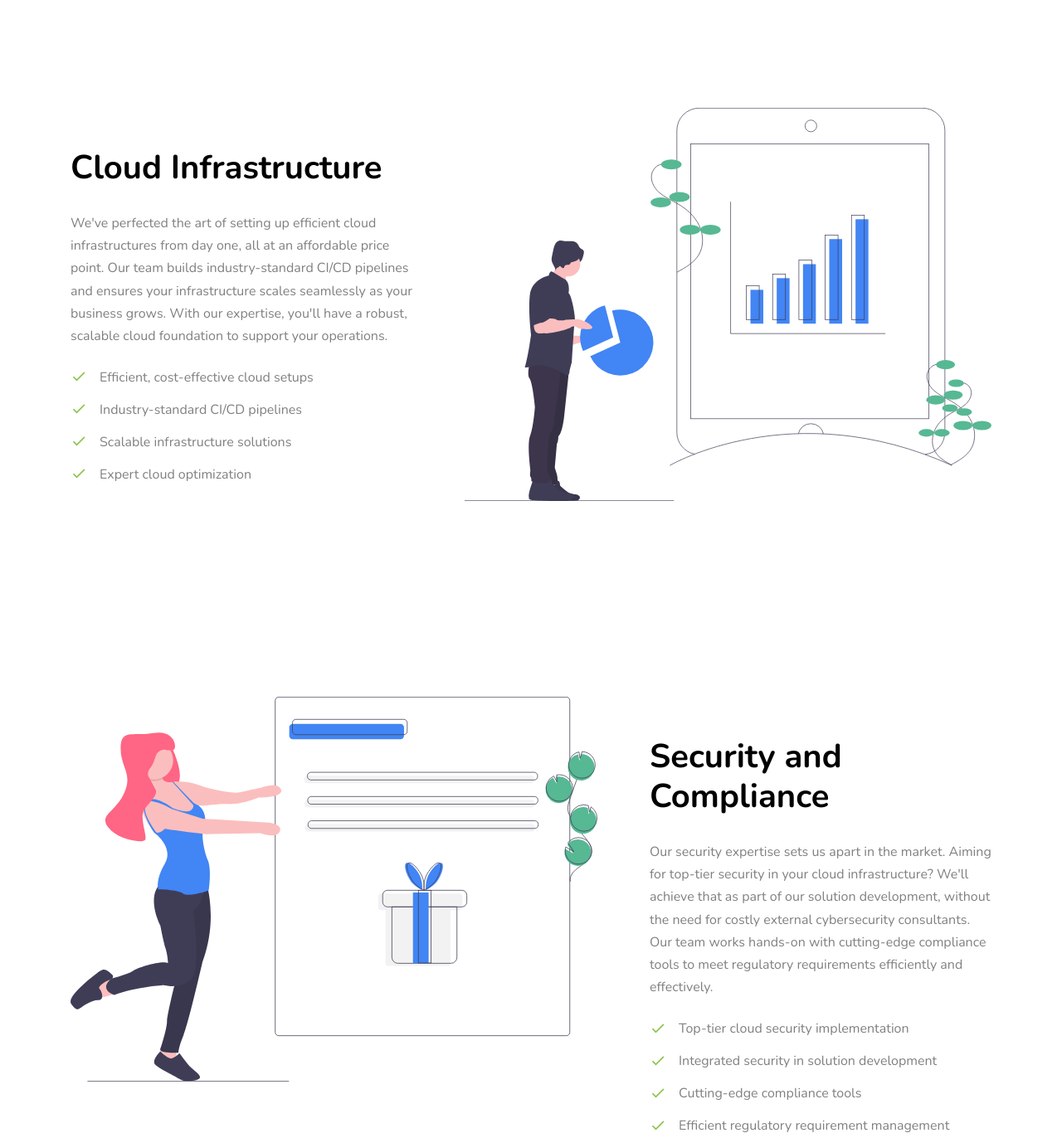
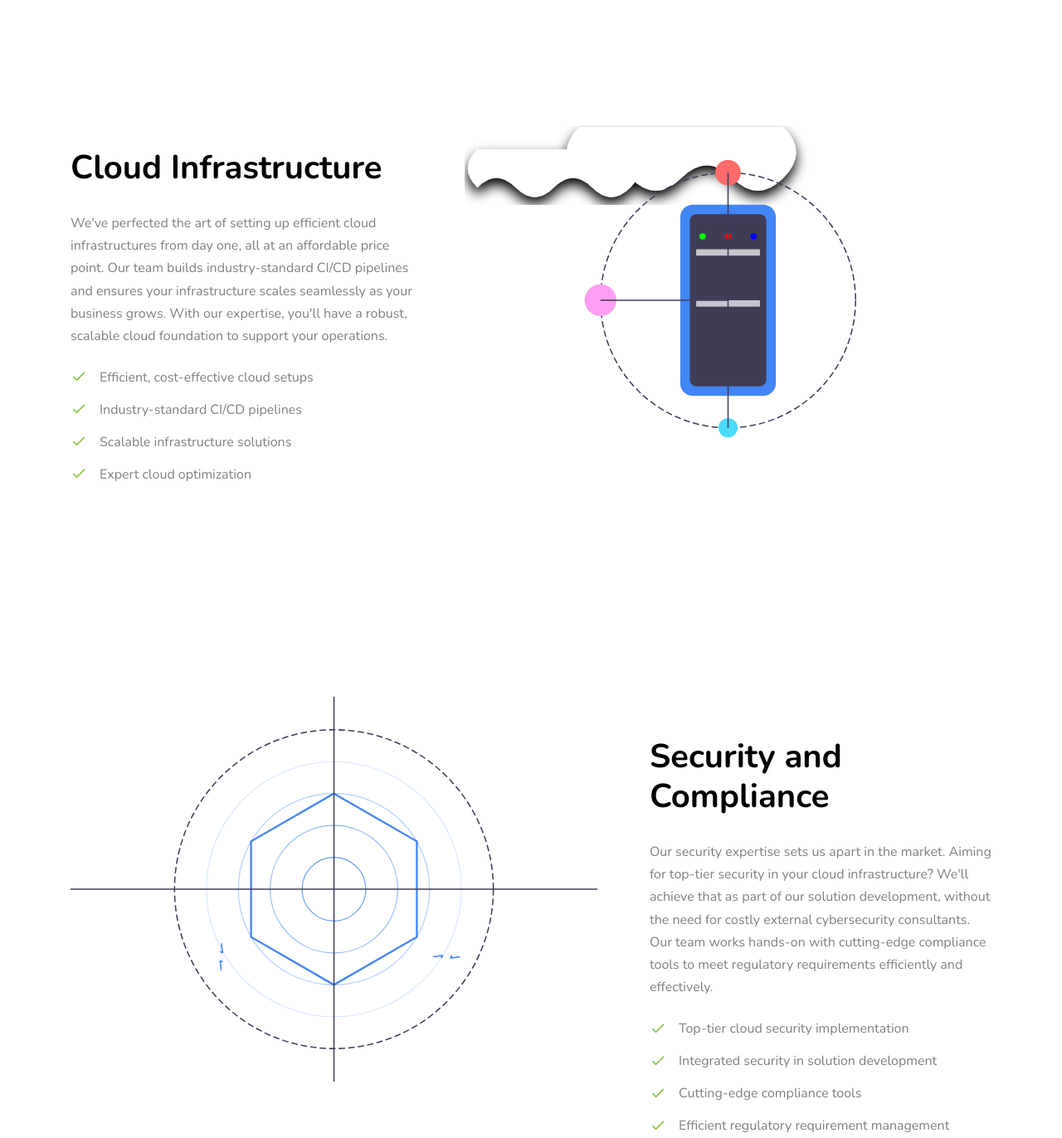
Before and after one commit to crenvotech/crenvotech.github.io, a plain HTML site: page index.html in a window 1280 px wide. Shown: the part 4440-5812 px from the top of the page at 83% size. Drawn offline with nearby package versions, Linux system fonts and the light colour scheme; files whose address does not match are found by name.

Commit message:
updated assets

```diff
--- a/index.html
+++ b/index.html
@@ -338,7 +338,7 @@
           <div class="row mb-5 site-section">
             <div class="col-lg-7" data-aos="fade-right">
               <img
-                src="images/undraw_gift_card_6ekc.svg"
+                src="images/ai.svg"
                 alt="AI and Machine Learning"
                 class="img-fluid"
               />
@@ -366,7 +366,7 @@
           <div class="mt-5 row mb-5 site-section" id="cloud-solutions">
             <div class="col-lg-7 order-1 order-lg-2" data-aos="fade-left">
               <img
-                src="images/undraw_metrics_gtu7.svg"
+                src="images/cloud.svg"
                 alt="Cloud Infrastructure"
                 class="img-fluid"
               />
@@ -393,7 +393,7 @@
           <div class="row mb-5 site-section">
             <div class="col-lg-7" data-aos="fade-right">
               <img
-                src="images/undraw_gift_card_6ekc.svg"
+                src="images/security.svg"
                 alt="Security and Compliance"
                 class="img-fluid"
               />
```
Also changed, not shown: images/ai.svg (added), images/cloud.svg (added), images/security.svg (added).
